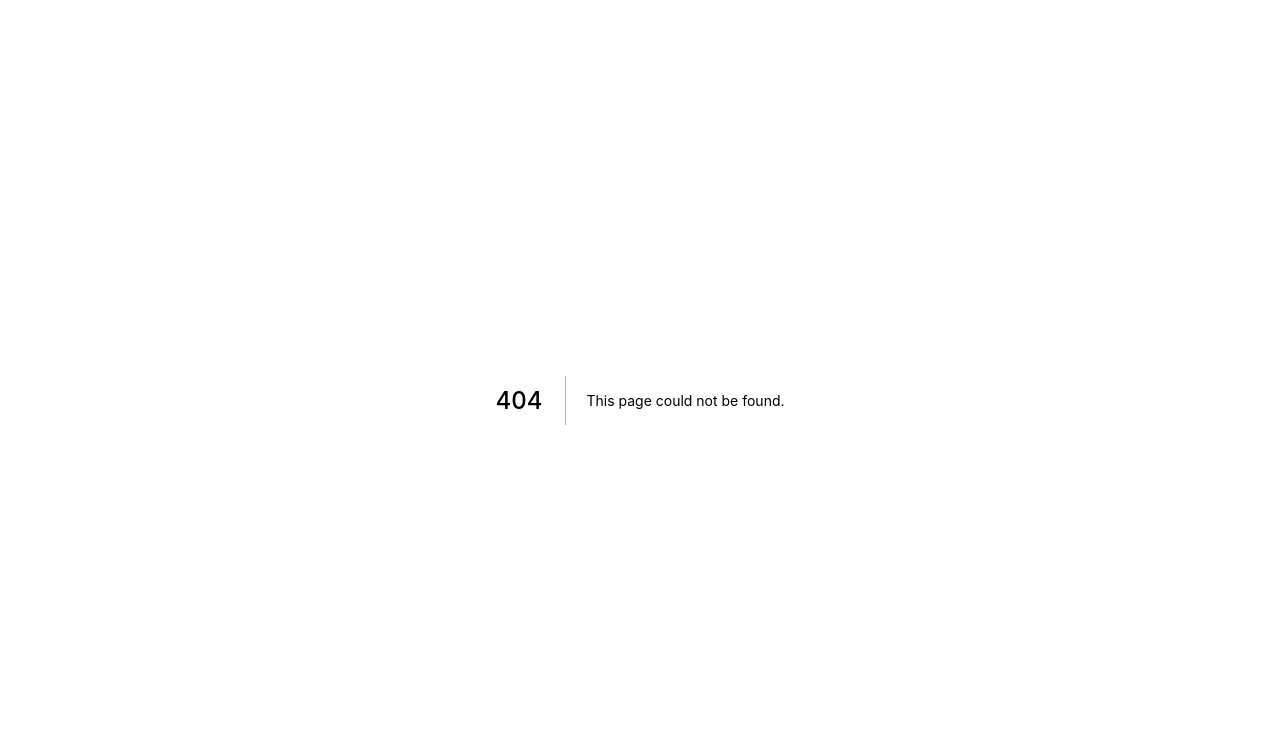
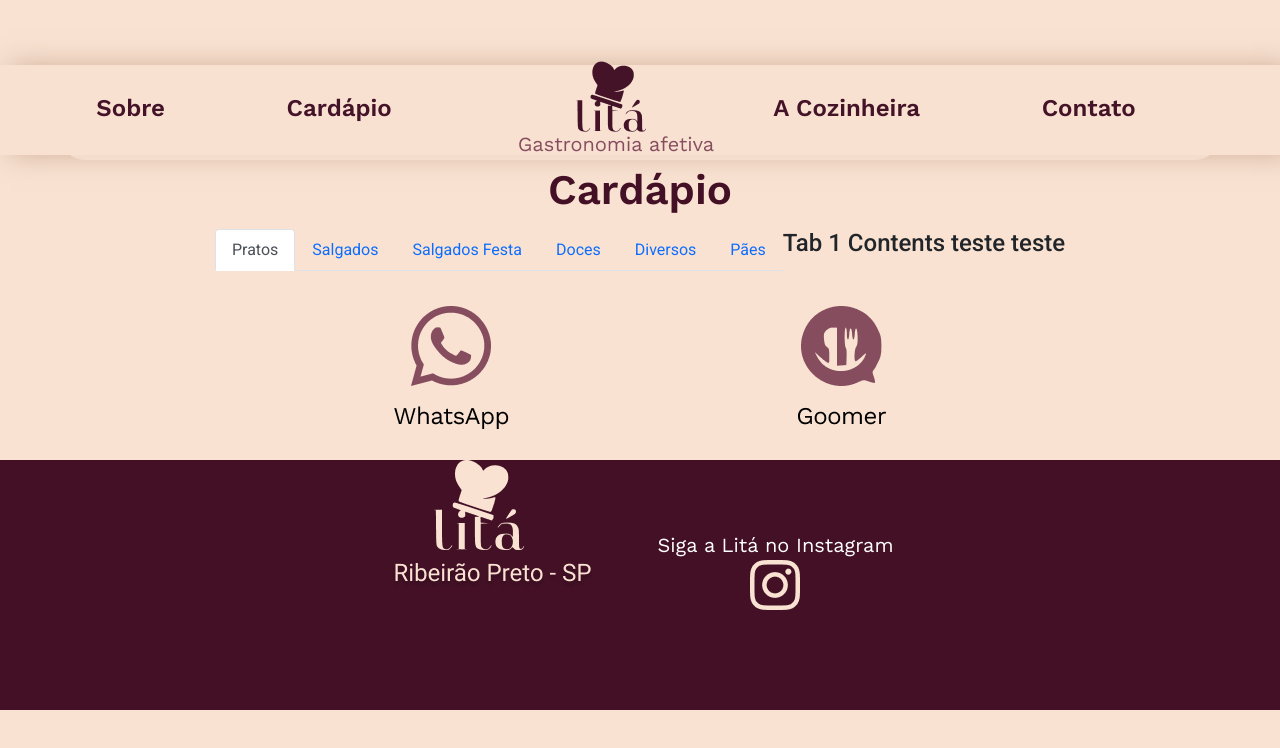
Before and after one commit to LITA-CODERS/lita-frontend, a Next.js app in the folder litagastronomia/: page /cardapio in a window 1280 px wide. Before the commit this address had no page. Shown: the top 748 px of the page. Built offline with nearby package versions, Linux system fonts and the light colour scheme.

Commit message:
cria page cardapios e atualiza componentes

```diff
--- /dev/null
+++ b/litagastronomia/pages/cardapio.js
@@ -0,0 +1,27 @@
+import Navbar from '../src/components/Navbar/Navbar';
+import Footer from '../src/components/Footer';
+import BoxCardapio from '../src/components//GridCardapio/BoxCardapio.js';
+import GridCardapio from '../src/components/GridCardapio';
+
+export default function Cardapio() {
+    return (
+
+        <>
+        <Navbar>
+        </Navbar>
+
+
+            <GridCardapio>
+
+
+
+            </GridCardapio>
+
+        <Footer>
+        </Footer>
+        </>
+
+
+
+    )
+};
--- /dev/null
+++ b/litagastronomia/src/components/Footer/FooterStyle.js
@@ -0,0 +1,42 @@
+import styled from "styled-components";
+
+const FooterStyle = styled.div`
+
+    .facaPedido {
+        display: flex;
+        justify-content: space-around;
+        align-items: center;
+        margin: 30px 250px 30px 250px;
+        width: maxvw;
+    }
+
+    .barraFooter {
+        display: flex;
+        height: 250px;
+        width: maxvw;
+        background-color: #441026;
+        margin: 30px 0px 30px 0px;
+        justify-content: center;
+    }
+
+    .textoFooter {
+        display: flex;
+        flex-direction: column;
+        width: maxvw;
+        color: white;
+        margin: 0px 30px 30px 30px;
+        text-align: center;
+        font-family: "Work Sans";
+        font-size: 20px;
+        justify-content: center;
+        align-items: center;
+    }
+
+    .logoFooter {
+        display: flex;
+        width: maxvw;
+        justify-content: start;
+    }
+}`
+
+export default FooterStyle;
--- a/litagastronomia/src/components/Footer/index.js
+++ b/litagastronomia/src/components/Footer/index.js
@@ -1,42 +1,35 @@
-import styled from "styled-components";
+import Image from 'next/image';
+import whatsapp from '../../../public/whatsapp.png';
+import goomer from '../../../public/goomer.png';
+import instagram from '../../../public/instagram.png';
+import logofooter from '../../../public/logofooter.png';
+import FooterStyle from './FooterStyle.js';
 
-const Footer = styled.div`
+const Footer = () => {
 
-    .facaPedido {
-        display: flex;
-        justify-content: space-around;
-        align-items: center;
-        margin: 30px 250px 30px 250px;
-        width: maxvw;
-    }
+    return(
 
-    .barraFooter {
-        display: flex;
-        height: 250px;
-        width: maxvw;
-        background-color: #441026;
-        margin: 30px 0px 30px 0px;
-        justify-content: center;
-    }
+        <FooterStyle>
+            <div className='facaPedido'>
+                <Image src={whatsapp} alt="Whatsapp" unsized='true' />
+                <Image src={goomer} alt="Goomer" unsized='true' />
+            </div>
 
-    .textoFooter {
-        display: flex;
-        flex-direction: column;
-        width: maxvw;
-        color: white;
-        margin: 0px 30px 30px 30px;
-        text-align: center;
-        font-family: "Work Sans";
-        font-size: 20px;
-        justify-content: center;
-        align-items: center;
-    }
+            <div className='barraFooter'>
 
-    .logoFooter {
-        display: flex;
-        width: maxvw;
-        justify-content: start;
-    }
-}`
+            <div className='logoFooter'>
+             <div>
+                <Image src={logofooter} alt="Logo Litá Footer" unsized='true' />
+             </div>
+            </div>
+
+            <div className='textoFooter'>
+             Siga a Litá no Instagram
+             <Image src={instagram} alt="Instagram" width={50} height={50} />
+             </div>
+         </div>
+        </FooterStyle>
+
+    )};
 
 export default Footer;
--- /dev/null
+++ b/litagastronomia/src/components/GridCardapio/BoxCardapio.js
@@ -0,0 +1,101 @@
+import React, { useState } from 'react';
+import 'bootstrap/dist/css/bootstrap.min.css';
+import { TabContent, TabPane, Nav, NavItem, NavLink, Card, Button, CardTitle, CardText, Row, Col } from 'reactstrap';
+import classnames from 'classnames';
+import BoxCardapioStyle from './BoxCardapioStyle';
+
+const BoxCardapio = (props) => {
+  const [activeTab, setActiveTab] = useState('1');
+
+  const toggle = tab => {
+    if(activeTab !== tab) setActiveTab(tab);
+  }
+
+  return (
+
+    <div>
+        <BoxCardapioStyle>
+      <Nav tabs>
+        <NavItem>
+          <NavLink
+            className={classnames({ active: activeTab === '1' })}
+            onClick={() => { toggle('1'); }}
+          >
+            Pratos
+          </NavLink>
+        </NavItem>
+        <NavItem>
+          <NavLink
+            className={classnames({ active: activeTab === '2' })}
+            onClick={() => { toggle('2'); }}
+          >
+            Salgados
+          </NavLink>
+        </NavItem>
+        <NavItem>
+          <NavLink
+            className={classnames({ active: activeTab === '3' })}
+            onClick={() => { toggle('3'); }}
+          >
+            Salgados Festa
+          </NavLink>
+        </NavItem>
+        <NavItem>
+          <NavLink
+            className={classnames({ active: activeTab === '4' })}
+            onClick={() => { toggle('4'); }}
+          >
+            Doces
+          </NavLink>
+        </NavItem>
+        <NavItem>
+          <NavLink
+            className={classnames({ active: activeTab === '5' })}
+            onClick={() => { toggle('5'); }}
+          >
+            Diversos
+          </NavLink>
+        </NavItem>
+        <NavItem>
+          <NavLink
+            className={classnames({ active: activeTab === '6' })}
+            onClick={() => { toggle('6'); }}
+          >
+            Pães
+          </NavLink>
+        </NavItem>
+      </Nav>
+      <TabContent activeTab={activeTab}>
+        <TabPane tabId="1">
+          <Row>
+            <Col sm="12">
+              <h4>Tab 1 Contents teste teste</h4>
+            </Col>
+          </Row>
+        </TabPane>
+        <TabPane tabId="2">
+          <Row>
+            <Col sm="6">
+              <Card body>
+                <CardTitle>Special Title Treatment</CardTitle>
+                <CardText>With supporting text below as a natural lead-in to additional content.</CardText>
+                <Button>Go somewhere</Button>
+              </Card>
+            </Col>
+            <Col sm="6">
+              <Card body>
+                <CardTitle>Special Title Treatment</CardTitle>
+                <CardText>With supporting text below as a natural lead-in to additional content.</CardText>
+                <Button>Go somewhere</Button>
+              </Card>
+            </Col>
+          </Row>
+        </TabPane>
+      </TabContent>
+      </BoxCardapioStyle>
+    </div>
+
+  );
+}
+
+export default BoxCardapio;
--- /dev/null
+++ b/litagastronomia/src/components/GridCardapio/BoxCardapioStyle.js
@@ -0,0 +1,11 @@
+import styled from 'styled-components';
+
+const BoxCardapioStyle = styled.div`
+
+    display: flex;
+    margin: 5px 5px 5px 5px;
+    justify-content: center;
+
+`;
+
+export default BoxCardapioStyle;
--- /dev/null
+++ b/litagastronomia/src/components/GridCardapio/index.js
@@ -0,0 +1,34 @@
+import Navbar from "../Navbar/Navbar.js";
+import Footer from "../Footer/index.js";
+import BoxCardapio from "./BoxCardapio.js";
+
+
+const GridCardapio = () => {
+
+    return (
+
+        <>
+         <link rel="preconnect" href="https://fonts.googleapis.com" />
+          <link rel="preconnect" href="https://fonts.gstatic.com" crossOrigin="true" />
+          <link href="https://fonts.googleapis.com/css2?family=Work+Sans:wght@400;500;600&display=swap" rel="stylesheet" />
+          <link rel="preconnect" href="https://fonts.googleapis.com" />
+          <link rel="preconnect" href="https://fonts.gstatic.com" crossOrigin="true" />
+          <link href="https://fonts.googleapis.com/css2?family=Roboto:wght@400;500;700&display=swap" rel="stylesheet" />
+
+
+        <div>
+            <h1 className="title" align="center"> Cardápio</h1>
+        </div>
+
+        <div className="Cardapio">
+
+          <BoxCardapio />
+
+        </div>
+
+        </>
+
+    )
+}
+
+export default GridCardapio;
--- a/litagastronomia/src/components/MainGrid/index.js
+++ b/litagastronomia/src/components/MainGrid/index.js
@@ -78,5 +78,4 @@ const MainGrid = styled.main`
 
   }
 `;
-
 export default MainGrid;
--- a/litagastronomia/src/components/Navbar/Navbar.js
+++ b/litagastronomia/src/components/Navbar/Navbar.js
@@ -1,85 +1,47 @@
-import styled from 'styled-components';
+import { MenuItems } from './MenuItems.js';
+import Image from 'next/image';
+import logo from '../../../public/logo.png';
+import NavbarStyle from './NavbarStyle'
 
-const Navbar = styled.nav`
+const Navbar = () => {
 
-    margin-top: 20px;
-    margin-left: 0px;
-    margin-bottom: 10px;
-    background-color: #F9E2D2CC;
-    height: 90px;
-    border-radius: 0px;
-    drop-shadow(10px 0px 25px 0px #A9816580);
-    display: flex;
-    justify-content: center;
-    align-items: center;
-    font-size: 1.2rem;
+  return (
 
-    .NavbarItems {
-        margin-top: 20px;
-        margin-bottom: 10px;
-        background-color: #F9E2D2CC;
-        height: 90px;
-        border-radius: 25px;
-        drop-shadow: 10px 0px 25px 0px #A9816580;
-        display: flex;
-        justify-content: center;
-        align-items: center;
-        font-size: 1.5rem;
-        font-family: "Work Sans";
-        font-weight: bold;
-        align-content: space-between;
-      }
+          <NavbarStyle>
+          <nav className='NavbarItems'>
+            <ul className='nav-menu'>
+              <li>
+                 <a className={ MenuItems[0].cName } href={ MenuItems[0].url }>
+                   {MenuItems[0].title}
+                 </a>
+              </li>
+            </ul>
 
-      .navbar-logo {
-        justify-self: start;
-        margin-left: 20px;
-        cursor: pointer;
-        padding: 20px;
-      }
+                <ul className='nav-menu'>
+              <li>
+                 <a className={ MenuItems[1].cName } href={ MenuItems[1].url }>
+                   {MenuItems[1].title}
+                 </a>
+              </li>
+            </ul>
+            <div className="navbar-logo" ><Image src={logo} alt="Foto Destaque" unsized='true' /><i className="fab fa-react"></i></div>
+            <ul className='nav-menu'>
+              <li>
+                 <a className={ MenuItems[2].cName } href={ MenuItems[2].url }>
+                   {MenuItems[2].title}
+                 </a>
+              </li>
+            </ul>
+                <ul className='nav-menu'>
+              <li>
+                 <a className={ MenuItems[3].cName } href={ MenuItems[3].url }>
+                   {MenuItems[3].title}
+                 </a>
+              </li>
+            </ul>
+          </nav>
+          </NavbarStyle>
 
-      .nav-menu {
-        display: grid;
-        grid-template-columns: repeat(5, auto);
-        grid-gap: 20px;
-        list-style: none;
-        text-align: center;
-        text-decoration: none;
-        width: maxvw;
-        justify-content: end;
-      }
-
-      .nav-links {
-        color: #441328;
-        text-decoration: none;
-        padding: 0.3rem 0.3rem;
-      }
-
-      .nav-links:hover {
-        color: #864D5F;
-        text-decoration: none;
-        padding: 0.3rem 0.3rem;
-      }
-
-    @media screen and (max-width: 1248px) {
-        .NavbarItems {
-            position: absolute;
-
-        }
-
-        .nav-menu{
-            display: none;
-            flex-direction: column;
-            width: 100%;
-            height: 500px;
-            position: absolute;
-            top: 80px;
-            left: -100%;
-            opacity: 100%;
-            transition: all 0.5s ease;
-
-        }
-    }
-
-`;
+  )}
 
 export default Navbar;
--- /dev/null
+++ b/litagastronomia/src/components/Navbar/NavbarStyle.js
@@ -0,0 +1,85 @@
+import styled from 'styled-components';
+
+
+const NavbarStyle = styled.div`
+
+  margin-top: 5px;
+  margin-left: 0px;
+  margin-bottom: 10px;
+  background-color: #F9E2D2CC;
+  height: 90px;
+  border-radius: 0px;
+  box-shadow: 10px 0px 25px 0px #A9816580;
+  display: flex;
+  justify-content: center;
+  align-items: center;
+  font-size: 1.2rem;
+
+  .NavbarItems {
+      margin-top: 20px;
+      margin-bottom: 10px;
+      background-color: #F9E2D2CC;
+      height: 90px;
+      border-radius: 25px;
+      drop-shadow: 10px 0px 25px 0px #A9816580;
+      display: flex;
+      justify-content: center;
+      align-items: center;
+      font-size: 1.5rem;
+      font-family: "Work Sans";
+      font-weight: bold;
+      align-content: space-between;
+    }
+
+    .navbar-logo {
+      justify-self: start;
+      margin-left: 20px;
+      cursor: pointer;
+      padding: 20px;
+    }
+
+    .nav-menu {
+      display: grid;
+      grid-template-columns: repeat(5, auto);
+      grid-gap: 20px;
+      list-style: none;
+      text-align: center;
+      text-decoration: none;
+      width: maxvw;
+      justify-content: end;
+    }
+
+    .nav-links {
+      color: #441328;
+      text-decoration: none;
+      padding: 0.3rem 0.3rem;
+    }
+
+    .nav-links:hover {
+      color: #864D5F;
+      text-decoration: none;
+      padding: 0.3rem 0.3rem;
+    }
+
+  @media screen and (max-width: 1248px) {
+      .NavbarItems {
+          position: absolute;
+
+      }
+
+      .nav-menu{
+          display: none;
+          flex-direction: column;
+          width: 100%;
+          height: 500px;
+          position: absolute;
+          top: 80px;
+          left: -100%;
+          opacity: 100%;
+          transition: all 0.5s ease;
+
+      }
+  }
+
+`;
+export default NavbarStyle;
```
Also changed, not shown: litagastronomia/pages/index.js (+3 -66 lines).
